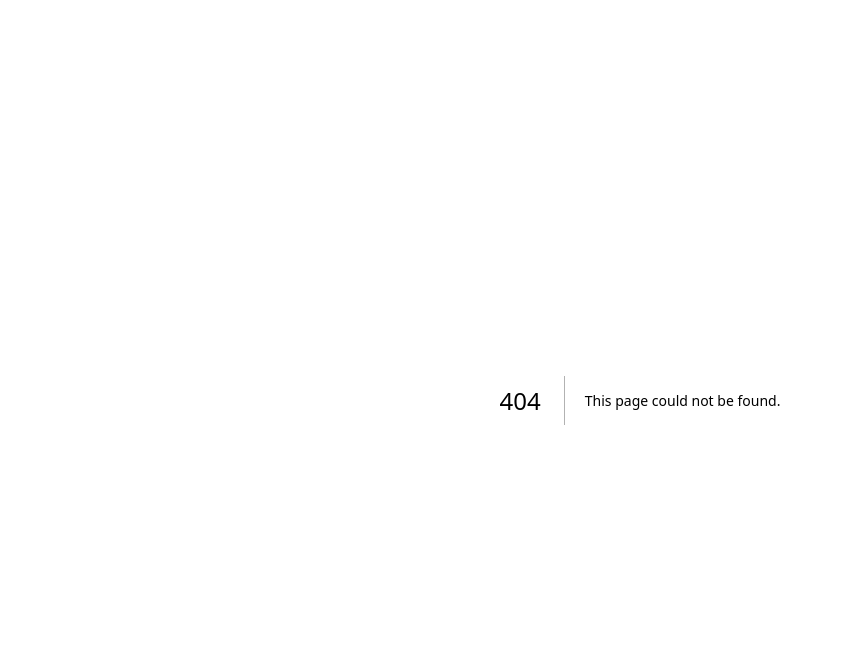
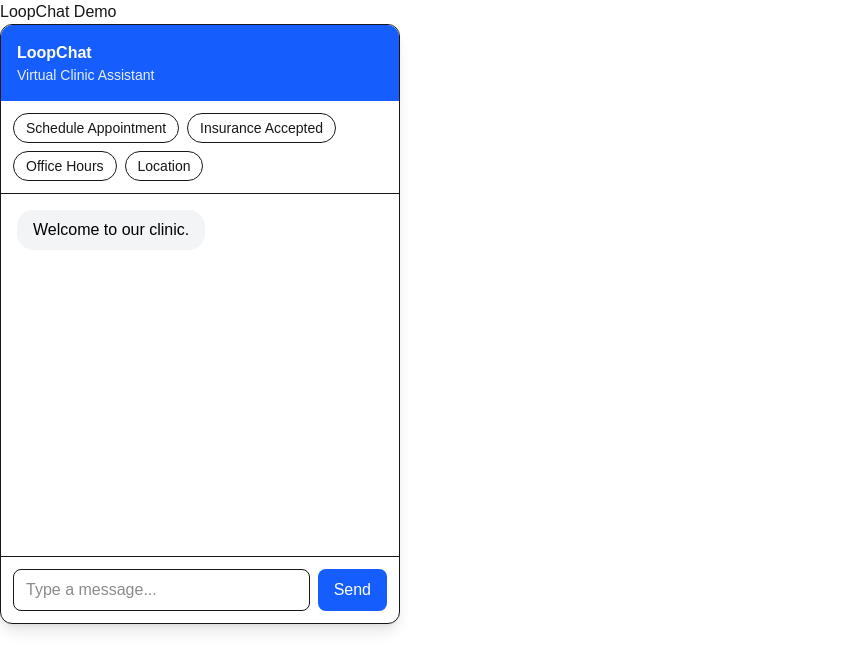
Before and after one commit to LoopChatBeta/frontend, a Next.js app: page /chat in a window 1280 px wide. Before the commit this address had no page. Shown: the top 670 px of the page, without its empty margins (0-843 px from the left). Built offline with nearby package versions, Linux system fonts and the light colour scheme.

Commit message:
add chat components

```diff
--- /dev/null
+++ b/app/api/chat/route.ts
@@ -0,0 +1,20 @@
+import { NextResponse } from 'next/server';
+
+export async function POST(req: Request) {
+  const body = await req.json();
+
+  const response = await fetch(
+    `${process.env.BACKEND_URL}/chat`,
+    {
+      method: 'POST',
+      headers: {
+        'Content-Type': 'application/json'
+      },
+      body: JSON.stringify(body)
+    }
+  );
+
+  const data = await response.json();
+
+  return NextResponse.json(data);
+}
--- /dev/null
+++ b/app/chat/page.tsx
@@ -0,0 +1,11 @@
+import ChatWidget from '@/components/ChatWidget';
+
+export default function ChatPage() {
+  return (
+    <main>
+      <h1>LoopChat Demo</h1>
+
+      <ChatWidget />
+    </main>
+  );
+}
--- /dev/null
+++ b/components/ChatWidget.tsx
@@ -0,0 +1,156 @@
+'use client';
+
+import { useState } from 'react';
+import { useRef, useEffect } from 'react';
+
+export default function ChatWidget() {
+  const [message, setMessage] = useState('');
+  const [messages, setMessages] = useState([
+    {
+      role: 'assistant',
+      content: 'Welcome to our clinic.'
+    }
+  ]);
+
+  const messagesEndRef = useRef<HTMLDivElement>(null);
+
+  useEffect(() => {
+    messagesEndRef.current?.scrollIntoView({
+      behavior: 'smooth'
+    });
+  }, [messages]);
+
+  const quickReplies = [
+    'Schedule Appointment',
+    'Insurance Accepted',
+    'Office Hours',
+    'Location'
+  ];
+
+	const conversationIdRef = useRef(
+	  crypto.randomUUID()
+	);
+
+	async function sendMessage(
+	  overrideMessage?: string
+	) {
+	  const text =
+    		typeof overrideMessage === 'string'
+      		? overrideMessage
+      		: message;
+
+	  if (!text.trim()) {
+	    return;
+	  }
+
+	  const response = await fetch('/api/chat', {
+	    method: 'POST',
+	    headers: {
+	      'Content-Type': 'application/json'
+	    },
+	    body: JSON.stringify({
+	      conversation_id:
+		conversationIdRef.current,
+	      message: text
+	    })
+	  });
+
+	  const data = await response.json();
+
+	  setMessages((prev) => [
+	    ...prev,
+	    {
+	      role: 'user',
+	      content: text
+	    },
+	    {
+	      role: 'assistant',
+	      content: data.reply
+	    }
+	  ]);
+
+	  setMessage('');
+	}
+
+  return (
+<div className="w-[400px] h-[600px] border rounded-xl shadow-lg flex flex-col bg-white">
+
+    {/* Header */}
+    <div className="bg-blue-600 text-white p-4 rounded-t-xl">
+      <h2 className="font-semibold">
+        LoopChat
+      </h2>
+      <p className="text-sm opacity-90">
+        Virtual Clinic Assistant
+      </p>
+    </div>
+
+    {/* Quick Replies */}
+    <div className="p-3 flex flex-wrap gap-2 border-b">
+      {quickReplies.map((text) => (
+        <button
+          key={text}
+          onClick={() => sendMessage(text)}
+          className="px-3 py-1 text-sm border rounded-full hover:bg-gray-100"
+        >
+          {text}
+        </button>
+      ))}
+    </div>
+
+    {/* Messages */}
+    <div className="flex-1 overflow-y-auto p-4 space-y-3">
+
+      {messages.map((msg, index) => (
+        <div
+          key={index}
+          className={`flex ${
+            msg.role === 'user'
+              ? 'justify-end'
+              : 'justify-start'
+          }`}
+        >
+          <div
+            className={`max-w-[75%] px-4 py-2 rounded-2xl ${
+              msg.role === 'user'
+                ? 'bg-blue-600 text-white'
+                : 'bg-gray-100 text-black'
+            }`}
+          >
+            {msg.content}
+          </div>
+        </div>
+      ))}
+
+      <div ref={messagesEndRef} />
+
+    </div>
+
+    {/* Input */}
+    <div className="border-t p-3 flex gap-2">
+
+      <input
+        type="text"
+        placeholder="Type a message..."
+        value={message}
+        onChange={(e) => setMessage(e.target.value)}
+        onKeyDown={(e) => {
+          if (e.key === 'Enter') {
+            sendMessage();
+          }
+        }}
+        className="flex-1 border rounded-lg px-3 py-2"
+      />
+
+      <button
+        onClick={() => sendMessage()}
+        className="bg-blue-600 text-white px-4 rounded-lg"
+      >
+        Send
+      </button>
+
+    </div>
+
+  </div>
+  );
+}
```
